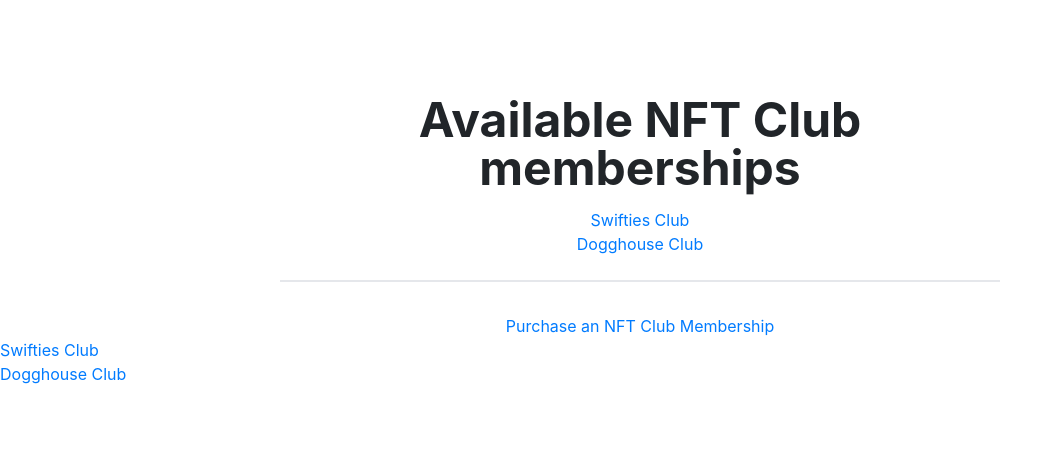
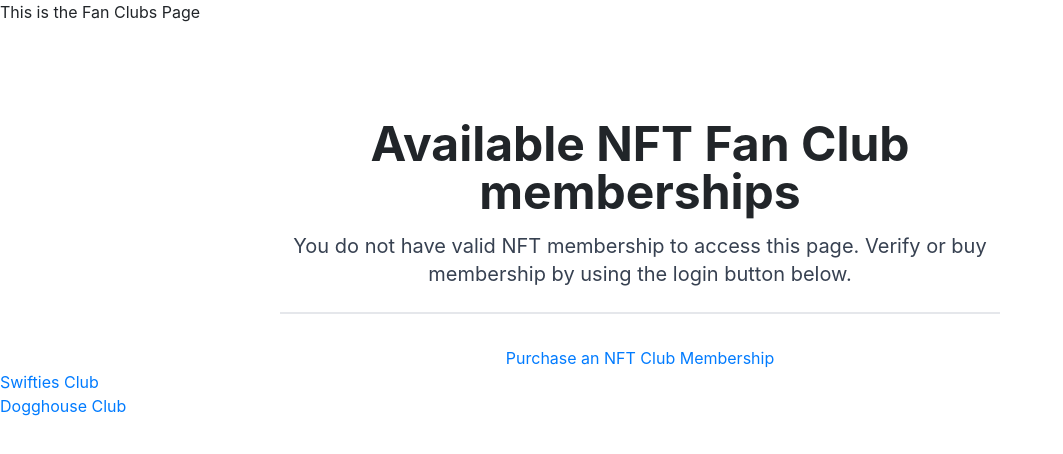
Before and after one commit to markobonna/ETHSFProject, a Next.js app: page /fans in a window 1280 px wide. Shown: the top 454 px of the page, without its empty margins (0-1063 px from the left). Built offline with nearby package versions, Linux system fonts and the light colour scheme.

Commit message:
Revert "Update fans.js"
This reverts commit 9bd615861cdd60a905ce6d9b7041c3b56dc970e9.

```diff
--- a/pages/fans.js
+++ b/pages/fans.js
@@ -9,22 +9,16 @@ export default function Fans() {
       <Head>
         <title>Fan Clubs</title>
       </Head>
-
+      <div>This is the Fan Clubs Page</div>
       <div className="max-w-screen-md px-6 pt-24 mx-auto">
         <header className="pb-4 space-y-4 text-center border-b-2">
-          <h1 className="text-5xl font-bold">Available NFT Club memberships</h1>
-          <div>
-            <div>
-              <button>
-                <Link href="/taylor">Swifties Club</Link>{" "}
-              </button>
-            </div>
-            <div>
-              <button>
-                <Link href="/snoop">Dogghouse Club</Link>{" "}
-              </button>
-            </div>
-          </div>
+          <h1 className="text-5xl font-bold">
+            Available NFT Fan Club memberships
+          </h1>
+          <p className="text-xl text-gray-700">
+            You do not have valid NFT membership to access this page. Verify or
+            buy membership by using the login button below.
+          </p>
         </header>
         <div className="pt-8">
           <div className="flex justify-center">
```
